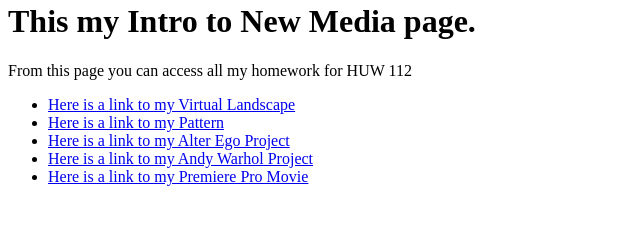
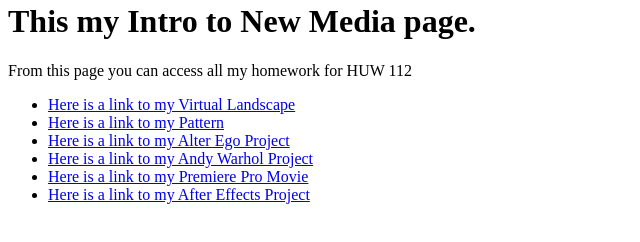
Before and after one commit to Maxaurich/MaxAurich25, a plain HTML site: page index.html in a window 1280 px wide. Shown: the part 88-330 px from the top of the page, without its empty margins (0-640 px from the left). Drawn offline with Linux system fonts and the light colour scheme.

Commit message:
Update index.html

```diff
--- a/index.html
+++ b/index.html
@@ -11,5 +11,6 @@
 <li><a href="alteregoproject.html">Here is a link to my Alter Ego Project</a></li>
 <li><a href="andywarholproject.html">Here is a link to my Andy Warhol Project</a></li>
   <li><a href="premierepromovie.html">Here is a link to my Premiere Pro Movie</a></li>
+  <li><a href="aftereffectsproject.html">Here is a link to my After Effects Project</a></li>
 </body>
 </html>
```
